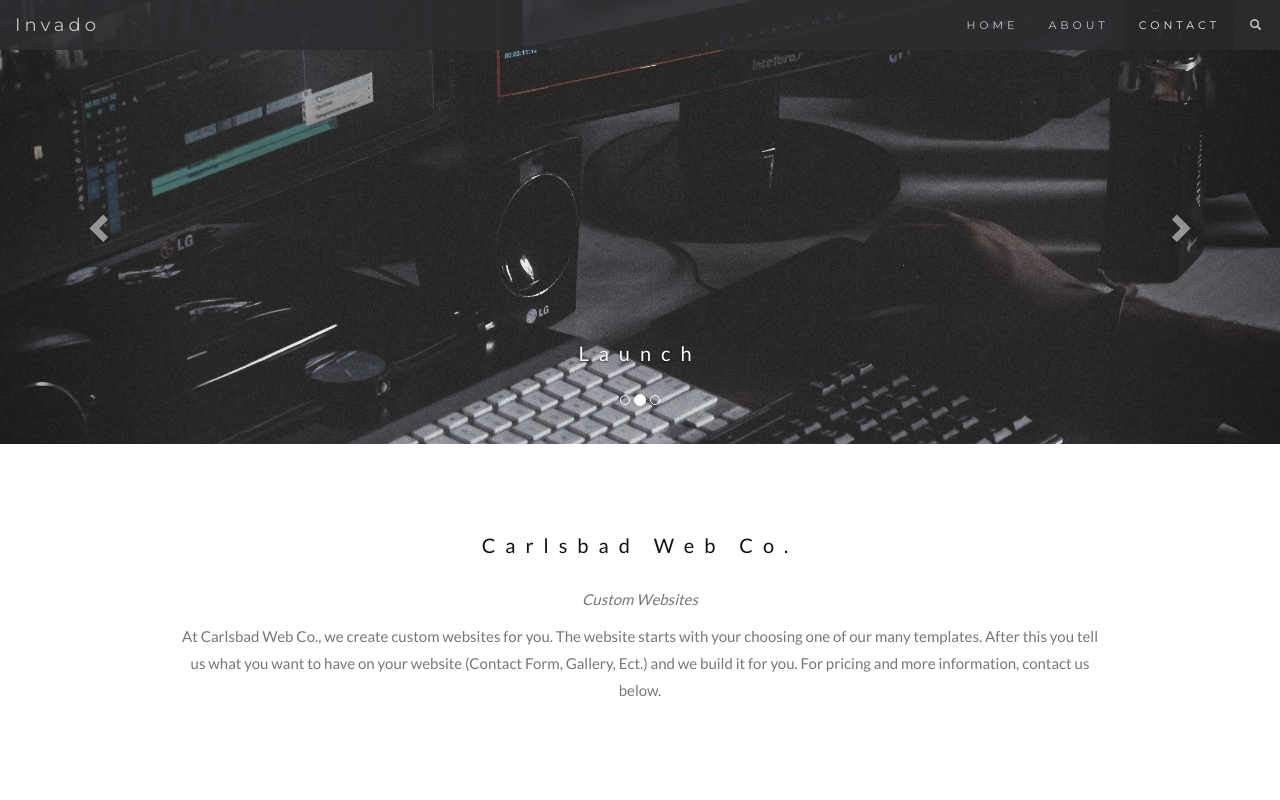
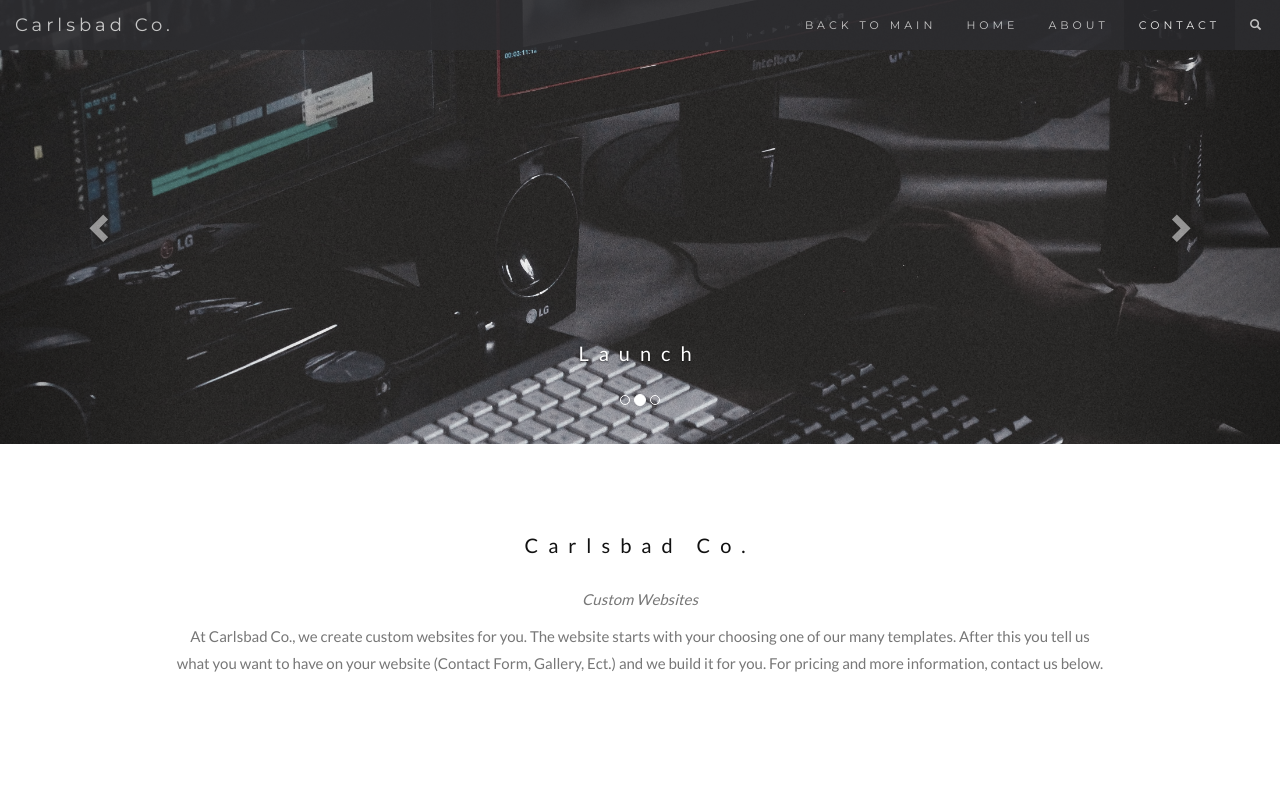
Before and after one commit to ZachFraher/ZachFraher.github.io, a plain HTML site: page test.html in a window 1280 px wide. Shown: the top 800 px of the page. Drawn offline with nearby package versions, Linux system fonts and the light colour scheme.

Commit message:
Add files via upload

```diff
--- a/test.html
+++ b/test.html
@@ -167,10 +167,11 @@
         <span class="icon-bar"></span>
         <span class="icon-bar"></span>
       </button>
-      <a class="navbar-brand" href="#myPage">Invado</a>
+      <a class="navbar-brand" href="#myPage">Carlsbad Co.</a>
     </div>
     <div class="collapse navbar-collapse" id="myNavbar">
       <ul class="nav navbar-nav navbar-right">
+        <li><a href="https://zachfraher.github.io">BACK TO MAIN</a></li>
         <li><a href="#myPage">HOME</a></li>
         <li><a href="#band">ABOUT</a></li>
         <li><a href="#contact">CONTACT</a></li>
@@ -188,7 +189,8 @@
       <li data-target="#myCarousel" data-slide-to="2"></li>
     </ol>
 
-    <!-- Wrapper for slides -->    <div class="carousel-inner" role="listbox">
+    <!-- Wrapper for slides -->
+    <div class="carousel-inner" role="listbox">
       <div class="item active">
         <img src="land.jpg" alt="New York" width="1200" height="600px">
         <div class="carousel-caption">
@@ -198,7 +200,8 @@
       </div>
 
       <div class="item">
-        <img src="camera.jpg" alt="Chicago" width="1200" height="600px">        <div class="carousel-caption">
+        <img src="camera.jpg" alt="Chicago" width="1200" height="600px">
+        <div class="carousel-caption">
           <h3>Launch</h3>
 
         </div>
@@ -226,9 +229,9 @@
 
 <!-- Container (The Band Section) -->
 <div id="band" class="container text-center">
-  <h3>Carlsbad Web Co.</h3>
+  <h3>Carlsbad Co.</h3>
   <p><em>Custom Websites</em></p>
-  <p>At Carlsbad Web Co., we create custom websites for you. The website starts with your choosing one of our many templates. After this you tell us what you want to have on your website (Contact Form, Gallery, Ect.) and we build it for you. For pricing and more information, contact us below.</p><br>
+  <p>At Carlsbad Co., we create custom websites for you. The website starts with your choosing one of our many templates. After this you tell us what you want to have on your website (Contact Form, Gallery, Ect.) and we build it for you. For pricing and more information, contact us below.</p><br>
 
       <div id="demo3" class="collapse">
         <p>Bass player</p>
```
